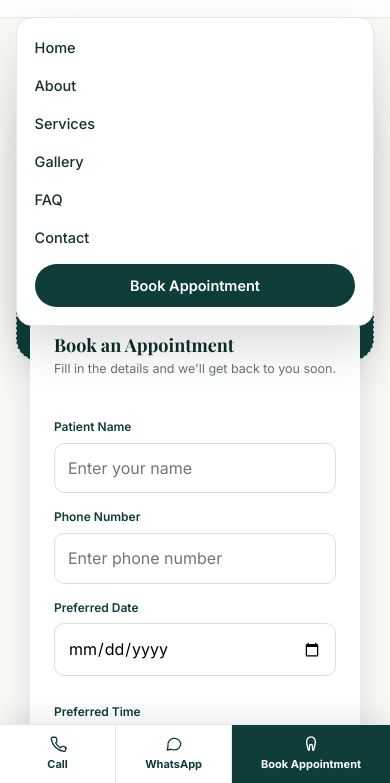
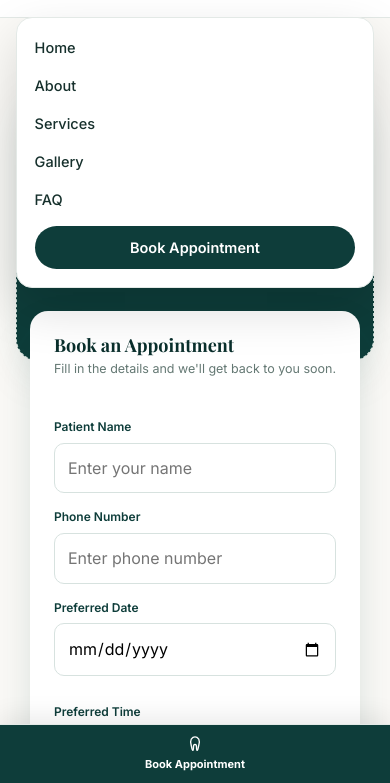
Before and after one commit to rraunaksharma802-rgb/varanasi-dental-clinic, a plain HTML site: page index.html in a window 390 px wide. Both pictures are taken after a click on the button "Open menu". Shown: the part 61-844 px from the top of the page. Drawn offline with nearby package versions, Linux system fonts and the light colour scheme.

Commit message:
Add files via upload

```diff
--- a/config.js
+++ b/config.js
@@ -3,12 +3,15 @@
    new dental clinic. Leave any value as "" if you don't have it — nothing
    on this site is ever invented. See README.md for the full guide.
 
-   demoMode: true  -> empty details show a calm "Details to be added" line
-   demoMode: false -> empty details are hidden (no fake numbers, no broken links)
+   Any detail left empty is simply hidden on the page (no fake numbers, no
+   broken links, no "placeholder" text of any kind) — this applies always,
+   regardless of demoMode. demoMode is currently unused by the page itself;
+   it's kept here in case a future version needs a template/demo indicator.
    ============================================================================= */
 
-const SITE_CONFIG = {
-  demoMode: true,
+// EDIT CLIENT INFORMATION HERE
+const CLINIC_CONFIG = {
+  demoMode: true, // reserved for future use — visibility is now driven purely by whether a value is filled in
 
   /* ---- Clinic ---- */
   clinicName: "Varanasi Dental Care",
@@ -57,16 +60,17 @@ const SITE_CONFIG = {
      photos exist. Left as "" it shows a clean, labelled placeholder — never
      a stock photo pretending to be the real clinic. ---- */
   images: {
-    hero: "",
-    about: "",
-    doctor: "",
+    logo: "",   // e.g. "assets/images/logo.svg" — leave "" to use the built-in tooth icon
+    hero: "",   // e.g. "assets/images/hero-dental.jpg"
+    clinic: "", // e.g. "assets/images/clinic-about.jpg"
+    doctor: "", // e.g. "assets/images/doctor.jpg"
   },
   gallery: [
-    { label: "Reception",       category: "Reception",      src: "" },
-    { label: "Treatment Room",  category: "Treatment Room", src: "" },
-    { label: "Waiting Area",    category: "Waiting Area",   src: "" },
-    { label: "Equipment",       category: "Equipment",      src: "" },
-    { label: "Clinic Exterior", category: "Exterior",       src: "" },
+    { label: "Reception",       category: "Reception",      src: "" }, // e.g. "assets/images/gallery-01.jpg"
+    { label: "Treatment Room",  category: "Treatment Room", src: "" }, // "assets/images/gallery-02.jpg"
+    { label: "Waiting Area",    category: "Waiting Area",   src: "" }, // "assets/images/gallery-03.jpg"
+    { label: "Equipment",       category: "Equipment",      src: "" }, // "assets/images/gallery-04.jpg"
+    { label: "Clinic Exterior", category: "Exterior",       src: "" }, // "assets/images/gallery-05.jpg"
   ],
 
   /* ---- Hero trust badges ---- */
--- a/index.html
+++ b/index.html
@@ -33,7 +33,7 @@
     <a href="#services">Services</a>
     <a href="#gallery" id="nav-gallery">Gallery</a>
     <a href="#faq">FAQ</a>
-    <a href="#contact">Contact</a>
+    <a href="#contact" id="nav-contact">Contact</a>
     <a class="btn btn-primary" href="#appointment">Book Appointment</a>
   </nav>
 </div></header>
@@ -55,9 +55,9 @@
   <div class="hero-media">
     <div class="hero-photo" id="hero-visual"></div>
     <div class="hero-form-card">
-      <h3>Book an Appointment</h3>
+      <h2 id="hero-form-heading">Book an Appointment</h2>
       <p class="hero-form-sub">Fill in the details and we'll get back to you soon.</p>
-      <form id="appointment" novalidate>
+      <form id="appointment" novalidate aria-labelledby="hero-form-heading">
         <p class="form-status" id="formStatus" role="status" aria-live="polite"></p>
         <div class="field"><label for="f-name">Patient Name</label><input id="f-name" name="name" required autocomplete="name" placeholder="Enter your name"></div>
         <div class="field"><label for="f-phone">Phone Number</label><input id="f-phone" name="phone" type="tel" required autocomplete="tel" inputmode="tel" placeholder="Enter phone number"></div>
@@ -160,9 +160,9 @@
       <p id="f-desc"></p>
       <div class="f-social" id="f-social"></div>
     </div>
-    <div><h4>Quick Links</h4><a href="#home">Home</a><a href="#about">About</a><a href="#services">Services</a><a href="#gallery">Gallery</a><a href="#faq">FAQ</a><a href="#contact">Contact</a></div>
-    <div><h4>Our Services</h4><div id="f-services"></div></div>
-    <div><h4>Follow Us</h4><div id="f-social2"></div></div>
+    <div><h3>Quick Links</h3><a href="#home">Home</a><a href="#about">About</a><a href="#services">Services</a><a href="#gallery">Gallery</a><a href="#faq">FAQ</a><a href="#contact" id="footer-nav-contact">Contact</a></div>
+    <div><h3>Our Services</h3><div id="f-services"></div></div>
+    <div><h3>Follow Us</h3><div id="f-social2"></div></div>
   </div>
   <div class="bottom" id="f-copy"></div>
 </div></footer>
--- a/script.js
+++ b/script.js
@@ -2,8 +2,8 @@
   "use strict";
   const $ = (s, el = document) => el.querySelector(s);
   const $$ = (s, el = document) => [...el.querySelectorAll(s)];
-  const C = (typeof SITE_CONFIG !== "undefined") ? SITE_CONFIG : null;
-  if (!C) { console.error("SITE_CONFIG missing — load config.js before script.js"); return; }
+  const C = (typeof CLINIC_CONFIG !== "undefined") ? CLINIC_CONFIG : null;
+  if (!C) { console.error("CLINIC_CONFIG missing — load config.js before script.js"); return; }
   const DEMO = !!C.demoMode;
 
   const esc = (t) => String(t).replace(/[&<>"']/g, (c) => ({ "&": "&amp;", "<": "&lt;", ">": "&gt;", '"': "&quot;", "'": "&#39;" }[c]));
@@ -18,7 +18,6 @@
     const t = $("#toast"); t.textContent = msg; t.classList.add("on");
     clearTimeout(toast._t); toast._t = setTimeout(() => t.classList.remove("on"), 3200);
   };
-  const demoNote = (el, text) => el.addEventListener("click", (e) => { e.preventDefault(); toast(text); });
 
   /* ---------- icons ---------- */
   const P = {
@@ -45,19 +44,45 @@
   $$("[data-icon]").forEach((el) => (el.innerHTML = icon(el.dataset.icon)));
 
   function fillVisual(el, src, alt, label, ico) {
-    const placeholder = () => { el.classList.add("is-placeholder"); el.innerHTML = `<div class="ph">${icon(ico, "icon icon-lg")}<b>${esc(label)}</b></div>`; };
+    const placeholder = () => { el.classList.add("is-placeholder"); el.innerHTML = `<div class="ph">${icon(ico, "icon icon-lg")}</div>`; };
     if (!src) return placeholder();
-    const img = new Image(); img.alt = alt; img.loading = "lazy"; img.decoding = "async";
+    const img = new Image(); img.alt = alt; img.decoding = "async";
+    // NOTE: loading="lazy" is intentionally not set here — this Image is created
+    // off-DOM to pre-check the path, and a detached lazy image never fires
+    // load/error at all, which left broken paths showing a permanently blank box.
     img.onerror = placeholder;
-    img.onload = () => { el.classList.remove("is-placeholder"); el.innerHTML = ""; el.appendChild(img); };
+    img.onload = () => { el.classList.remove("is-placeholder"); el.innerHTML = ""; img.loading = "lazy"; el.appendChild(img); };
     img.src = src;
   }
 
   /* ---------- brand / meta ---------- */
   document.title = `${C.clinicName} — General & Cosmetic Dentistry in ${C.city}`;
   if (ok(C.websiteUrl)) { const c = $('link[rel="canonical"]'); if (c) c.href = C.websiteUrl; const o = $('meta[property="og:url"]'); if (o) o.content = C.websiteUrl; }
-  $("#logo-icon").innerHTML = icon("tooth");
-  $$(".logo-mark").forEach((el) => { if (!el.innerHTML) el.innerHTML = icon("tooth"); });
+  // Keep meta description / Open Graph / Twitter text in sync with CLINIC_CONFIG,
+  // so re-branding this template for a new clinic only ever requires editing config.js.
+  const pageTitle = document.title;
+  const pageDesc = ok(C.clinicDescription) ? C.clinicDescription : `Dental care in ${C.city} — ${C.clinicName}.`;
+  const setMeta = (sel, attr, val) => { const el = $(sel); if (el) el.setAttribute(attr, val); };
+  setMeta('meta[name="description"]', "content", pageDesc);
+  setMeta('meta[property="og:site_name"]', "content", C.clinicName);
+  setMeta('meta[property="og:title"]', "content", pageTitle);
+  setMeta('meta[property="og:description"]', "content", pageDesc);
+  if (ok(C.images.hero)) {
+    const abs = /^https?:\/\//.test(C.images.hero) ? C.images.hero : (ok(C.websiteUrl) ? C.websiteUrl.replace(/\/$/, "") + "/" + C.images.hero.replace(/^\//, "") : C.images.hero);
+    setMeta('meta[property="og:title"]', "content", pageTitle); // no-op safeguard if tag missing above
+    if (!$('meta[property="og:image"]')) { const m = document.createElement("meta"); m.setAttribute("property", "og:image"); document.head.appendChild(m); }
+    setMeta('meta[property="og:image"]', "content", abs);
+    setMeta('meta[name="twitter:card"]', "content", "summary_large_image");
+    if (!$('meta[name="twitter:image"]')) { const m = document.createElement("meta"); m.setAttribute("name", "twitter:image"); document.head.appendChild(m); }
+    setMeta('meta[name="twitter:image"]', "content", abs);
+  }
+  if (ok(C.images.logo)) {
+    const li = new Image(); li.alt = C.clinicName; li.onerror = () => { $$(".logo-mark").forEach((el) => (el.innerHTML = icon("tooth"))); };
+    li.onload = () => { $$(".logo-mark").forEach((el) => { el.innerHTML = ""; el.appendChild(li.cloneNode()); }); };
+    li.src = C.images.logo;
+  } else {
+    $$(".logo-mark").forEach((el) => (el.innerHTML = icon("tooth")));
+  }
   $("#brand-name").textContent = C.clinicName.split(" ")[0] || C.clinicName;
   $("#brand-city").textContent = C.clinicTagline;
   $("#hero-slogan").textContent = C.clinicSlogan;
@@ -65,10 +90,10 @@
   $("#banner-icon").innerHTML = icon("tooth");
 
   /* ---------- CTAs ---------- */
-  $$("[data-call]").forEach((a) => { if (phoneOk) a.href = tel(); else if (DEMO) { a.href = "#contact"; demoNote(a, "Phone number will be added here"); } else a.hidden = true; });
+  $$("[data-call]").forEach((a) => { if (phoneOk) a.href = tel(); else a.hidden = true; });
   $$("[data-wa]").forEach((a) => {
     const msg = C.messages[a.dataset.wa] || C.messages.general;
-    if (waOk) a.href = wa(msg); else if (DEMO) { a.href = "#contact"; a.removeAttribute("target"); demoNote(a, "WhatsApp number will be added here"); } else a.hidden = true;
+    if (waOk) a.href = wa(msg); else a.hidden = true;
   });
   if (!$$(".sticky-cta a").filter((a) => !a.hidden).length) $(".sticky-cta").hidden = true;
 
@@ -77,7 +102,7 @@
 
   /* ---------- visuals ---------- */
   fillVisual($("#hero-visual"), C.images.hero, "Patient at the dental clinic", "Clinic Photo", "tooth");
-  fillVisual($("#about-visual"), C.images.about, "Inside the clinic", "Clinic Interior", "image");
+  fillVisual($("#about-visual"), C.images.clinic, "Inside the clinic", "Clinic Interior", "image");
   fillVisual($("#doctor-visual"), C.images.doctor, `Portrait of ${C.doctorName || "the dentist"}`, "Doctor Photo", "user");
 
   /* ---------- about ---------- */
@@ -106,7 +131,7 @@
   $("#process-list").innerHTML = C.process.map((p) => `<li><span class="p-circle">${icon(p.icon)}</span><span class="num">${p.step}</span><h3>${esc(p.title)}</h3><p>${esc(p.desc)}</p></li>`).join("");
 
   /* ---------- gallery + filters ---------- */
-  const gal = C.gallery.filter((g) => g.src || DEMO);
+  const gal = C.gallery; // every item shows either a real photo or a neutral placeholder tile
   if (!gal.length) { $("#gallery").hidden = true; $("#nav-gallery").hidden = true; }
   else {
     const cats = ["All", ...new Set(gal.map((g) => g.category).filter(Boolean))];
@@ -115,7 +140,7 @@
       const items = gal.filter((g) => cat === "All" || g.category === cat);
       $("#gallery-grid").innerHTML = items.map((_, i) => `<figure class="gal-item" id="gal-${i}"></figure>`).join("");
       items.forEach((g, i) => {
-        const el = $(`#gal-${i}`); fillVisual(el, g.src, g.label, g.label, "image");
+        const el = $(`#gal-${i}`); fillVisual(el, g.src, `${g.label} at ${C.clinicName}`, g.label, "image");
         if (g.src) { const cap = document.createElement("figcaption"); cap.textContent = g.label; el.appendChild(cap); }
       });
     };
@@ -144,17 +169,24 @@
   }));
 
   /* ---------- contact ---------- */
-  const tba = '<em class="tba-text">Details to be added</em>';
   const rows = [];
-  if (hasAddr) rows.push(["pin", "Address", esc(`${C.address.line1}, ${C.address.line2}`)]); else if (DEMO) rows.push(["pin", "Address", tba]);
-  if (phoneOk) rows.push(["phone", "Phone", `<a href="${tel()}">${esc(C.clinicPhoneDisplay || C.clinicPhone)}</a>`]); else if (DEMO) rows.push(["phone", "Phone", tba]);
-  if (waOk) rows.push(["chat", "WhatsApp", `<a href="${wa(C.messages.general)}" target="_blank" rel="noopener">${esc(C.clinicPhoneDisplay || C.whatsappNumber)}</a>`]); else if (DEMO) rows.push(["chat", "WhatsApp", tba]);
+  if (hasAddr) rows.push(["pin", "Address", esc(`${C.address.line1}, ${C.address.line2}`)]);
+  if (phoneOk) rows.push(["phone", "Phone", `<a href="${tel()}">${esc(C.clinicPhoneDisplay || C.clinicPhone)}</a>`]);
+  if (waOk) rows.push(["chat", "WhatsApp", `<a href="${wa(C.messages.general)}" target="_blank" rel="noopener">${esc(C.clinicPhoneDisplay || C.whatsappNumber)}</a>`]);
   const hrs = (C.openingHours || []).filter((h) => ok(h.time)).map((h) => `${esc(h.days)}: ${esc(h.time)}`);
-  if (hrs.length) rows.push(["clock", "Opening Hours", hrs.join("<br>")]); else if (DEMO) rows.push(["clock", "Opening Hours", tba]);
-  if (ok(C.email)) rows.push(["mail", "Email", `<a href="mailto:${esc(C.email)}">${esc(C.email)}</a>`]); else if (DEMO) rows.push(["mail", "Email", tba]);
+  if (hrs.length) rows.push(["clock", "Opening Hours", hrs.join("<br>")]);
+  if (ok(C.email)) rows.push(["mail", "Email", `<a href="mailto:${esc(C.email)}">${esc(C.email)}</a>`]);
   $("#info-list").innerHTML = rows.map(([i, l, v]) => `<li><span class="icon-slot">${icon(i)}</span><span><b>${l}</b><span>${v}</span></span></li>`).join("");
-  if (mapsOk) $("#map-embed").innerHTML = `<iframe src="${C.googleMapsUrl}" style="border:0;width:100%;height:100%" loading="lazy" referrerpolicy="no-referrer-when-downgrade" title="Clinic location map"></iframe>`;
-  else $("#map-embed").innerHTML = `<div class="ph">${icon("pin", "icon icon-lg")}<b>Google Maps</b><small>${DEMO ? "Add the clinic's Maps link in config.js" : "Location to be added"}</small></div>`;
+  if (!rows.length) $("#info-list").hidden = true;
+  if (mapsOk) { $("#map-embed").innerHTML = `<iframe src="${C.googleMapsUrl}" style="border:0;width:100%;height:100%" loading="lazy" referrerpolicy="no-referrer-when-downgrade" title="Clinic location map"></iframe>`; }
+  else { $("#map-embed").hidden = true; }
+  if (!rows.length && !mapsOk) {
+    $("#contact").hidden = true;
+    $("#nav-contact").hidden = true;
+    $("#footer-nav-contact").hidden = true;
+  } else if (!mapsOk) {
+    $(".contact-grid").classList.add("single");
+  }
 
   /* ---------- footer ---------- */
   $("#f-brand").textContent = C.clinicName;
@@ -162,12 +194,13 @@
   $("#f-services").innerHTML = C.services.slice(0, 6).map((s) => `<a href="#services">${esc(s.name)}</a>`).join("");
   const soc = [["Facebook", C.facebookUrl], ["Instagram", C.instagramUrl], ["Twitter", C.twitterUrl]].filter(([, u]) => /^https?:\/\//.test(u || ""));
   const socHtml = soc.map(([n, u]) => `<a href="${esc(u)}" target="_blank" rel="noopener">${n}</a>`).join("");
-  $("#f-social").innerHTML = socHtml; $("#f-social2").innerHTML = socHtml || (DEMO ? "<span>Add social links in config.js</span>" : "");
+  $("#f-social").innerHTML = socHtml; $("#f-social2").innerHTML = socHtml;
+  if (!socHtml) { $("#f-social").hidden = true; $("#f-social2").parentElement.hidden = true; }
   $("#f-copy").textContent = `\u00A9 ${new Date().getFullYear()} ${C.clinicName}. All rights reserved.`;
 
   /* ---------- mobile menu ---------- */
   const menuBtn = $("#menuBtn"), nav = $("#nav");
-  const setMenu = (open) => { nav.classList.toggle("open", open); menuBtn.setAttribute("aria-expanded", open); menuBtn.setAttribute("aria-label", open ? "Close menu" : "Open menu"); };
+  const setMenu = (open) => { nav.classList.toggle("open", open); menuBtn.setAttribute("aria-expanded", open); menuBtn.setAttribute("aria-label", open ? "Close menu" : "Open menu"); document.body.classList.toggle("menu-open", open); };
   menuBtn.addEventListener("click", () => setMenu(!nav.classList.contains("open")));
   $$("#nav a").forEach((a) => a.addEventListener("click", () => setMenu(false)));
   document.addEventListener("keydown", (e) => { if (e.key === "Escape" && nav.classList.contains("open")) { setMenu(false); menuBtn.focus(); } });
@@ -183,8 +216,8 @@
     $("#f-name").removeAttribute("aria-invalid"); $("#f-phone").removeAttribute("aria-invalid");
     if (name.length < 2) { $("#f-name").setAttribute("aria-invalid", "true"); $("#f-name").focus(); return setStatus("Please enter your name.", true); }
     if (!/^[+\d][\d\s-]{8,14}$/.test(phone) || phone.replace(/\D/g, "").length < 10) { $("#f-phone").setAttribute("aria-invalid", "true"); $("#f-phone").focus(); return setStatus("Please enter a valid 10-digit phone number.", true); }
-    if (!waOk) return setStatus(DEMO ? "Demo: add the clinic WhatsApp number in config.js to enable this." : "WhatsApp enquiry is not available right now — please call the clinic.", true);
-    const msg = `${C.messages.appointment}\n\nName: ${name}\nPhone: ${phone}\nService: ${d.get("service") || "Not specified"}\nPreferred date: ${d.get("date") || "Flexible"}\nPreferred time: ${d.get("time") || "Flexible"}\nMessage: ${(d.get("message") || "").trim() || "\u2014"}`;
+    if (!waOk) return setStatus(phoneOk ? "Online enquiry isn't available yet — please call the clinic directly." : "Online enquiry isn't available yet — please check back soon.", true);
+    const msg = `*Appointment Enquiry*\n\n${C.messages.appointment}\n\nName: ${name}\nPhone: ${phone}\nService: ${d.get("service") || "Not specified"}\nPreferred date: ${d.get("date") || "Flexible"}\nPreferred time: ${d.get("time") || "Flexible"}\nMessage: ${(d.get("message") || "").trim() || "\u2014"}`;
     setStatus("Opening WhatsApp with your enquiry\u2026", false);
     window.open(wa(msg), "_blank", "noopener");
     form.reset();
--- a/styles.css
+++ b/styles.css
@@ -65,7 +65,7 @@ section[id],form[id]{scroll-margin-top:96px}
 .hero-photo{aspect-ratio:4/3.2;border-radius:22px;box-shadow:var(--shadow);background:var(--navy);overflow:hidden;position:relative;max-height:420px}
 .hero-photo img{width:100%;height:100%;object-fit:cover}
 .hero-form-card{background:#fff;border-radius:18px;box-shadow:var(--shadow);padding:24px;margin:-70px 0 0 auto;width:min(320px,86%);position:relative;z-index:2}
-.hero-form-card h3{font-size:18px;margin-bottom:2px}
+.hero-form-card h2{font-size:18px;margin-bottom:2px}
 .hero-form-sub{font-size:12.5px;color:var(--muted);margin:0 0 16px}
 
 /* ---------- shared sections ---------- */
@@ -169,6 +169,7 @@ section[id],form[id]{scroll-margin-top:96px}
 
 /* ---------- contact ---------- */
 .contact-grid{display:grid;grid-template-columns:1fr 1fr;gap:40px;align-items:stretch}
+.contact-grid.single{grid-template-columns:1fr;max-width:560px;margin:0 auto}
 .info-list{list-style:none;padding:0;margin:0;display:grid;gap:20px}
 .info-list li{display:flex;gap:14px;font-size:14.5px}
 .info-list .icon-slot{width:40px;height:40px;border-radius:10px;background:#ffffff1a;color:#8fd6c6;display:grid;place-items:center;flex:none}
@@ -185,7 +186,7 @@ section[id],form[id]{scroll-margin-top:96px}
 .footer{background:var(--navy-2);color:#a9c7c1;padding:56px 0 24px;font-size:14px}
 .footer .logo b{color:#fff}
 .footer-grid{display:grid;grid-template-columns:2fr 1fr 1fr 1fr;gap:40px}
-.footer h4{color:#fff;font-size:14px;margin:0 0 12px;font-family:"Inter"}
+.footer h3{color:#fff;font-size:14px;margin:0 0 12px;font-family:"Inter"}
 .footer p{max-width:32ch}
 .footer a{display:block;margin:6px 0;color:#a9c7c1}
 .footer a:hover{color:#fff}
@@ -212,6 +213,7 @@ section[id],form[id]{scroll-margin-top:96px}
 @media(max-width:980px){
   .nav{display:none}
   .nav.open{display:flex!important;position:absolute;top:78px;left:4%;right:4%;background:#fff;flex-direction:column;align-items:stretch;padding:18px;border-radius:16px;box-shadow:0 20px 50px rgba(0,0,0,.15);border:1px solid var(--line);gap:14px;z-index:45}
+body.menu-open{overflow:hidden}
   .menu-btn{display:block}
   .hero-grid,.about-grid,.doctor-grid,.faq-grid,.contact-grid{grid-template-columns:1fr}
   .hero-media{order:-1}
@@ -220,8 +222,8 @@ section[id],form[id]{scroll-margin-top:96px}
   .process li:not(:last-child):after{display:none}
   .footer-grid{grid-template-columns:1fr 1fr}
   .faq-cta{position:static}
-  body{padding-bottom:calc(76px + env(safe-area-inset-bottom,0px))}
-  .toast{bottom:calc(88px + env(safe-area-inset-bottom,0px))}
+  body{padding-bottom:calc(84px + env(safe-area-inset-bottom,0px))} /* sticky bar is ~59px tall; extra margin so nothing sits flush behind it */
+  .toast{bottom:calc(96px + env(safe-area-inset-bottom,0px))}
   .sticky-cta{display:block}
 }
 @media(max-width:600px){
```
Also changed, not shown: 2 other files.
